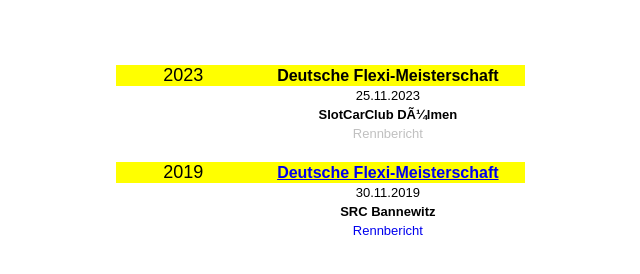
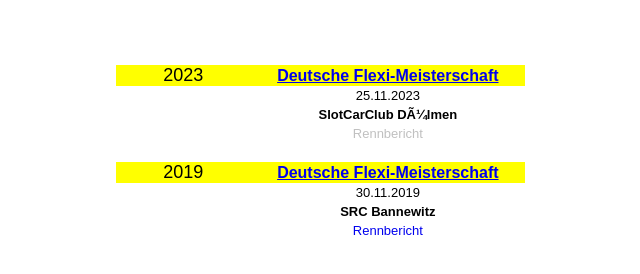
Before and after one commit to NordOstCup/website, a plain HTML site: page Flexi-DM/DFM_Ergebnisse.html in a window 1280 px wide. Shown: the whole page, without its empty margins (92-732 px from the left). Drawn offline with Linux system fonts and the light colour scheme.

Commit message:
Update DFM_Ergebnisse.html

```diff
--- a/Flexi-DM/DFM_Ergebnisse.html
+++ b/Flexi-DM/DFM_Ergebnisse.html
@@ -23,8 +23,8 @@
         &nbsp;</td>
       <td width="365" align="center" height="19" bgcolor="#FFFFFF" colspan="2">
         <font color="#000000" face="Arial"><b>
-            <a target="Hauptframe7" style="text-decoration: none >Das Deutsche
-              Flexi Meisterschaft&nbsp; Reglement orientiert sich am NOC Reglement</a></b></font>
+       <!--     <a target="Hauptframe7" style="text-decoration: none >Das Deutsche
+              Flexi Meisterschaft&nbsp; Reglement orientiert sich am NOC Reglement</a></b></font> -->
       </td>
       <td width="195" height="19" bgcolor="#FFFFFF">&nbsp;</td>
       <td width="33" height="19" bgcolor="#FFFFFF">&nbsp;</td>
@@ -75,7 +75,9 @@
       </td>
       <td width="310" align="center" height="19" bgcolor="#FFFF00">
         <b>
-          <font target="Hauptframe7" href="DFM_SCCD_2023_11_25.pdf" face="Arial" size="3">Deutsche Flexi-Meisterschaft</font>
+          <font face="Arial" size="3">
+            <a target="Hauptframe7" href="DFM_SCCD_2023_11_25.pdf" >Deutsche
+              Flexi-Meisterschaft</font></a>
         </b>
       </td>
       <td width="195" height="19" bgcolor="#FFFFFF">&nbsp;</td>
```
